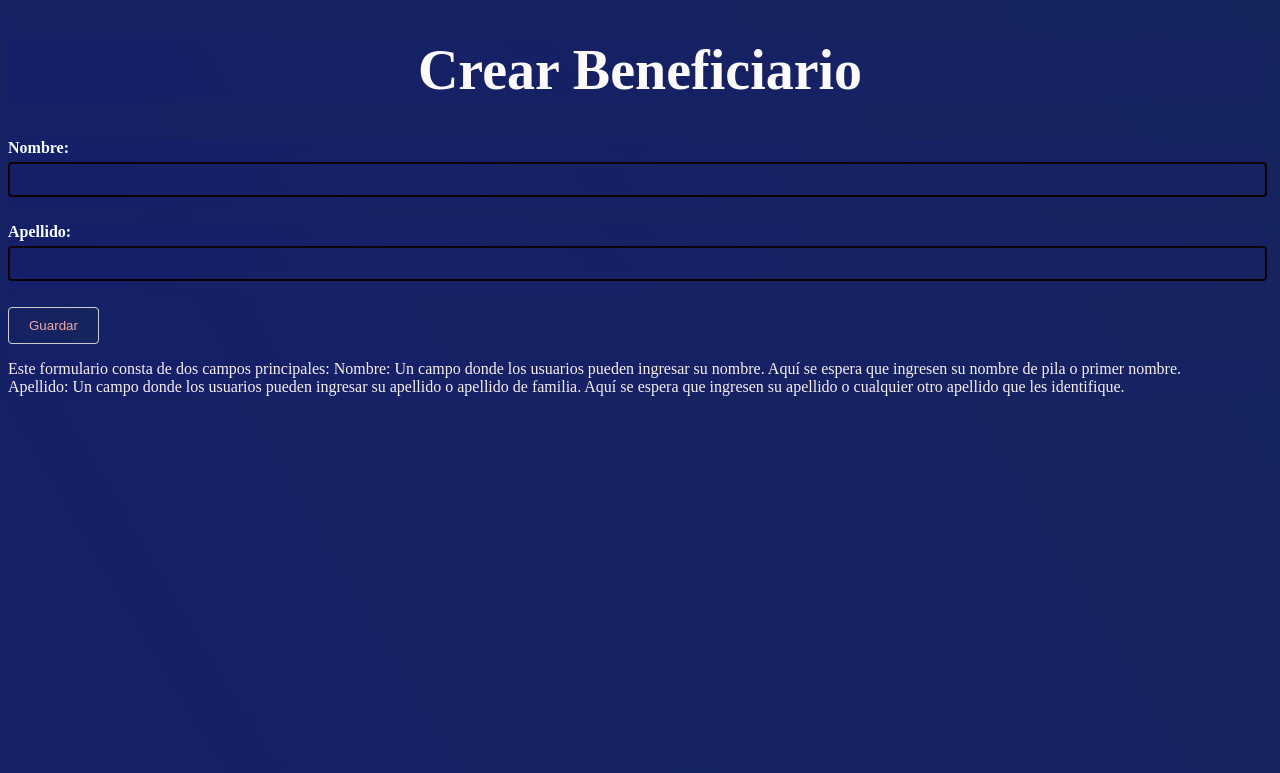
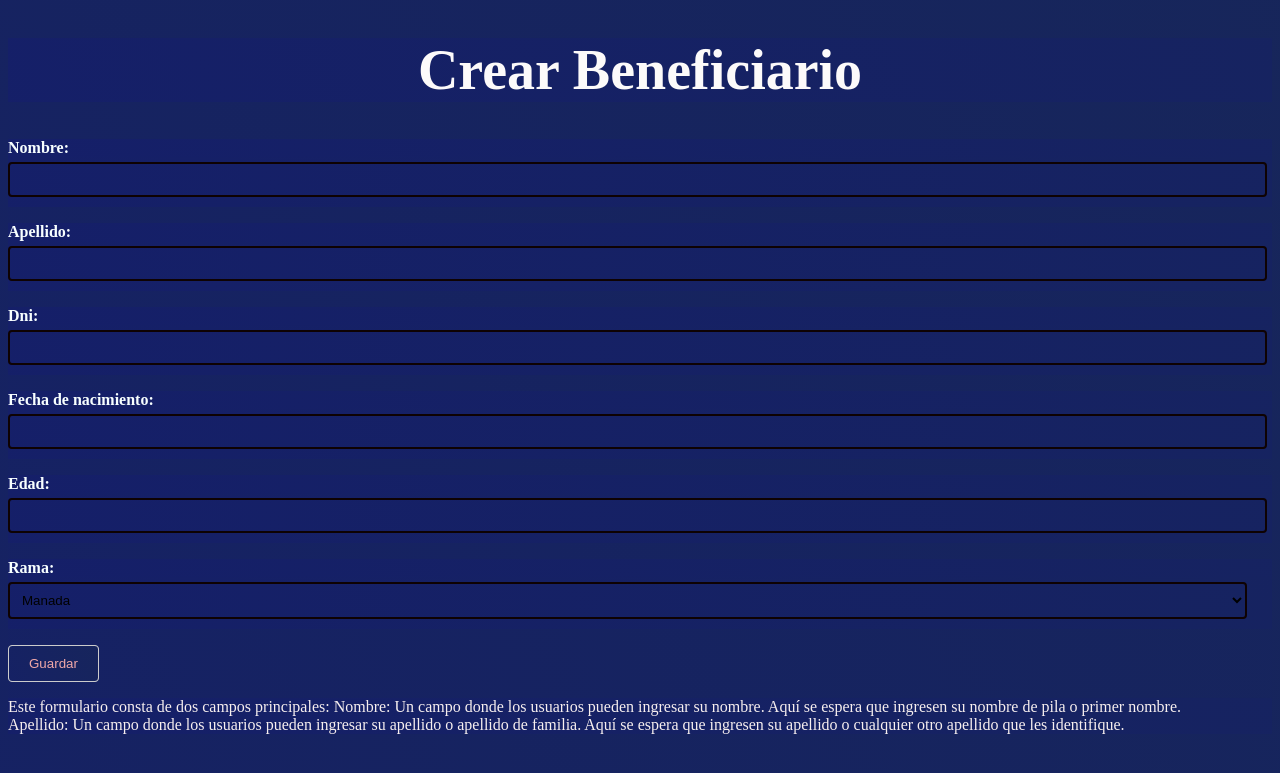
Before and after one commit to MolGuillermo/ProyectoIntegradorPythonBinaryBrains, a Django app: page /beneficiarios/crear/ in a window 1280 px wide. Shown: the top 773 px of the page. Run offline with Django 4.2, Linux system fonts and the light colour scheme.

Commit message:
cambios en estilos y agregando campos
Co-authored-by: Mauricio <mauriciosandrea@users.noreply.github.com>
Co-authored-by: MolGuillermo <MolGuillermo@users.noreply.github.com>
Co-authored-by: Natalia Noemi Liscio <NataliaLiscio1985@users.noreply.github.com>

```diff
--- a/asistencia/forms.py
+++ b/asistencia/forms.py
@@ -2,11 +2,19 @@
 from .models import Beneficiario, Asistencia
 
 class BeneficiarioForm(forms.ModelForm):
+    rama = forms.ChoiceField(choices=(
+        ('manada', 'Manada'),
+        ('unidad', 'Unidad'),
+        ('caminantes', 'Caminantes'),
+        ('rovers', 'Rovers'),
+        ('adultos', 'Adultos'),
+    ))
+
     class Meta:
         model = Beneficiario
-        fields = ('nombre', 'apellido')
+        fields = ('nombre', 'apellido', 'dni', 'fecha_de_nacimiento', 'edad','rama')
 
 class AsistenciaForm(forms.ModelForm):
     class Meta:
         model = Asistencia
-        fields = ('beneficiario', 'fecha', 'presente')
+        fields = ('beneficiario', 'fecha', 'presente', 'porcentaje')
--- a/asistencia/models.py
+++ b/asistencia/models.py
@@ -3,6 +3,10 @@
 class Beneficiario(models.Model):
     nombre = models.CharField(max_length=100)
     apellido = models.CharField(max_length=100)
+    dni = models.CharField(max_length=10)
+    fecha_de_nacimiento = models.DateField()
+    edad = models.CharField(max_length=3)
+    rama = models.CharField(max_length=16)
 
     def __str__(self):
         return f"{self.nombre} {self.apellido}"
@@ -11,6 +15,7 @@
     beneficiario = models.ForeignKey(Beneficiario, on_delete=models.CASCADE)
     fecha = models.DateField()
     presente = models.BooleanField(default=False)
+    porcentaje = models.FloatField(default=0.0)
 
     def __str__(self):
         return f"Asistencia de {self.beneficiario} el {self.fecha}"
--- a/asistencia/static/Crear_beneficiario.css
+++ b/asistencia/static/Crear_beneficiario.css
@@ -28,8 +28,8 @@
     max-width: 600px;
     margin: 0 auto;
     padding: 20px;
-    background-color: #fff;
-    box-shadow: 0 2px 5px rgba(0, 0, 0, 0.1);
+    background-color: #40046e;
+    box-shadow: 0 2px 5px rgba(250, 247, 247, 0.1);
   }
 
   h1 {
--- a/asistencia/static/gestion_beneficiarios.css
+++ b/asistencia/static/gestion_beneficiarios.css
@@ -1,4 +1,5 @@
 h1{
+    text-align: center;
     text-size: 100%;
     color: rgb(243, 243, 243);
 }
--- a/asistencia/static/styles.css
+++ b/asistencia/static/styles.css
@@ -1,7 +1,7 @@
 /* Estilos generales */
 
 /* styles.css */
-@import url('https://fonts.googleapis.com/css2? family= Kanit & display=swap');
+
 
 body {
   background-color: #ffffff; /* Fallback para navegadores que no admiten gradientes */
@@ -35,7 +35,7 @@
 h1 {
 
   text-align: center;
-  color: #333;
+  color: #fefefe;
 }
 
 h2 {
@@ -70,7 +70,7 @@
   display: block;
   margin-bottom: 5px;
   font-weight: bold;
-  color: #333;
+  color: #fefbfb;
 }
 
 form input[type="text"],
--- a/asistencia/templates/asistencia/gestion_beneficiarios.html
+++ b/asistencia/templates/asistencia/gestion_beneficiarios.html
@@ -6,7 +6,6 @@
 <head>
     <title>Gestión de Beneficiarios</title>
     <link rel="stylesheet" type="text/css" href="{% static 'gestion_beneficiarios.css' %}">
-
 
 </head>
 <body>
--- a/asistencia/templates/asistencia/index.html
+++ b/asistencia/templates/asistencia/index.html
@@ -4,7 +4,9 @@
 <head>
     <title>Asistencia Scout</title>
     <link rel="stylesheet" type="text/css" href="{% static 'styles.css' %}">
+
 </head>
+
 <h1>Página de Inicio</h1><br>
 <body>
 
--- a/asistencia/views.py
+++ b/asistencia/views.py
@@ -2,69 +2,106 @@
 from .models import Beneficiario, Asistencia
 from .forms import BeneficiarioForm, AsistenciaForm
 
+# Vista de la página de inicio
 def index(request):
     return render(request, 'asistencia/index.html')
 
+# Vista para gestionar los beneficiarios
 def gestion_beneficiarios(request):
+    # Obtener todos los beneficiarios de la base de datos
     beneficiarios = Beneficiario.objects.all()
+    # Renderizar la plantilla 'gestion_beneficiarios.html' y pasar los beneficiarios como contexto
     return render(request, 'asistencia/gestion_beneficiarios.html', {'beneficiarios': beneficiarios})
 
+# Vista para crear un nuevo beneficiario
 def crear_beneficiario(request):
     if request.method == 'POST':
+        # Si se recibió una solicitud POST, se crea un formulario con los datos recibidos
         form = BeneficiarioForm(request.POST)
         if form.is_valid():
+            # Si el formulario es válido, se guarda en la base de datos
             form.save()
             return redirect('gestion_beneficiarios')
     else:
+        # Si no es una solicitud POST, se crea un formulario vacío
         form = BeneficiarioForm()
+    # Renderizar la plantilla 'crear_beneficiario.html' y pasar el formulario como contexto
     return render(request, 'asistencia/crear_beneficiario.html', {'form': form})
 
+# Vista para modificar un beneficiario existente
 def modificar_beneficiario(request, pk):
+    # Obtener el beneficiario con el ID especificado, o mostrar un error 404 si no existe
     beneficiario = get_object_or_404(Beneficiario, pk=pk)
     if request.method == 'POST':
+        # Si se recibió una solicitud POST, se crea un formulario con los datos recibidos y el beneficiario existente
         form = BeneficiarioForm(request.POST, instance=beneficiario)
         if form.is_valid():
+            # Si el formulario es válido, se guarda en la base de datos
             form.save()
             return redirect('gestion_beneficiarios')
     else:
+        # Si no es una solicitud POST, se crea un formulario con los datos del beneficiario existente
         form = BeneficiarioForm(instance=beneficiario)
+    # Renderizar la plantilla 'modificar_beneficiario.html' y pasar el formulario y el beneficiario como contexto
     return render(request, 'asistencia/modificar_beneficiario.html', {'form': form, 'beneficiario': beneficiario})
 
+# Vista para eliminar un beneficiario existente
 def eliminar_beneficiario(request, pk):
+    # Obtener el beneficiario con el ID especificado, o mostrar un error 404 si no existe
     beneficiario = get_object_or_404(Beneficiario, pk=pk)
     if request.method == 'POST':
+        # Si se recibió una solicitud POST, se elimina el beneficiario de la base de datos
         beneficiario.delete()
-        return redirect('gestion_beneficiario')
+        return redirect('gestion_beneficiarios')
+    # Renderizar la plantilla 'eliminar_beneficiario.html' y pasar el beneficiario como contexto
     return render(request, 'asistencia/eliminar_beneficiario.html', {'beneficiario': beneficiario})
 
+# Vista para gestionar las asistencias
 def gestion_asistencias(request):
+    # Obtener todas las asistencias de la base de datos
     asistencias = Asistencia.objects.all()
+    # Renderizar la plantilla 'gestion_asistencias.html' y pasar las asistencias como contexto
     return render(request, 'asistencia/gestion_asistencias.html', {'asistencias': asistencias})
 
+# Vista para crear una nueva asistencia
 def crear_asistencia(request):
     if request.method == 'POST':
+        # Si se recibió una solicitud POST, se crea un formulario con los datos recibidos
         form = AsistenciaForm(request.POST)
         if form.is_valid():
+            # Si el formulario es válido, se guarda en la base de datos
             form.save()
             return redirect('gestion_asistencias')
     else:
+        # Si no es una solicitud POST, se crea un formulario vacío
         form = AsistenciaForm()
+    # Renderizar la plantilla 'crear_asistencia.html' y pasar el formulario como contexto
     return render(request, 'asistencia/crear_asistencia.html', {'form': form})
 
+# Vista para modificar una asistencia existente
 def modificar_asistencia(request, pk):
+    # Obtener la asistencia con el ID especificado, o mostrar un error 404 si no existe
     asistencia = get_object_or_404(Asistencia, pk=pk)
     if request.method == 'POST':
+        # Si se recibió una solicitud POST, se crea un formulario con los datos recibidos y la asistencia existente
         form = AsistenciaForm(request.POST, instance=asistencia)
         if form.is_valid():
+            # Si el formulario es válido, se guarda en la base de datos
             form.save()
             return redirect('gestion_asistencias')
     else:
+        # Si no es una solicitud POST, se crea un formulario con los datos de la asistencia existente
         form = AsistenciaForm(instance=asistencia)
+    # Renderizar la plantilla 'modificar_asistencia.html' y pasar el formulario y la asistencia como contexto
     return render(request, 'asistencia/modificar_asistencia.html', {'form': form, 'asistencia': asistencia})
 
+# Vista para eliminar una asistencia existente
 def eliminar_asistencia(request, pk):
+    # Obtener la asistencia con el ID especificado, o mostrar un error 404 si no existe
     asistencia = get_object_or_404(Asistencia, pk=pk)
     if request.method == 'POST':
+        # Si se recibió una solicitud POST, se elimina la asistencia de la base de datos
         asistencia.delete()
         return redirect('gestion_asistencias')
+    # Renderizar la plantilla 'eliminar_asistencia.html' y pasar la asistencia como contexto
     return render(request, 'asistencia/eliminar_asistencia.html', {'asistencia': asistencia})
--- a/scout/urls.py
+++ b/scout/urls.py
@@ -15,17 +15,18 @@
     2. Add a URL to urlpatterns:  path('blog/', include('blog.urls'))
 """
 from django.urls import path
-from asistencia.views import index, gestion_beneficiarios,crear_beneficiario,modificar_beneficiario,eliminar_beneficiario,gestion_asistencias,crear_asistencia,modificar_asistencia,eliminar_asistencia
-
+# from asistencia.views import index, gestion_beneficiarios,crear_beneficiario,modificar_beneficiario,eliminar_beneficiario,gestion_asistencias,crear_asistencia,modificar_asistencia,eliminar_asistencia
+from asistencia import views
 
 urlpatterns = [
-    path('', index, name='index'),
-    path('beneficiarios/', gestion_beneficiarios, name='gestion_beneficiarios'),
-    path('beneficiarios/crear/', crear_beneficiario, name='crear_beneficiario'),
-    path('beneficiarios/modificar/<int:pk>/', modificar_beneficiario, name='modificar_beneficiario'),
-    path('beneficiario/eliminar/<int:pk>/', eliminar_beneficiario, name='eliminar_beneficiario'),
-    path('asistencias/', gestion_asistencias, name='gestion_asistencias'),
-    path('asistencias/crear/', crear_asistencia, name='crear_asistencia'),
-    path('asistencias/modificar/<int:pk>/', modificar_asistencia, name='modificar_asistencia'),
-    path('asistencias/eliminar/<int:pk>/', eliminar_asistencia, name='eliminar_asistencia'),
+    path('', views.index, name='index'),
+    path('', views.index, name='index'),
+    path('beneficiarios/', views.gestion_beneficiarios, name='gestion_beneficiarios'),
+    path('beneficiarios/crear/', views.crear_beneficiario, name='crear_beneficiario'),
+    path('beneficiarios/modificar/<int:pk>/', views.modificar_beneficiario, name='modificar_beneficiario'),
+    path('beneficiario/eliminar/<int:pk>/', views.eliminar_beneficiario, name='eliminar_beneficiario'),
+    path('asistencias/', views.gestion_asistencias, name='gestion_asistencias'),
+    path('asistencias/crear/', views.crear_asistencia, name='crear_asistencia'),
+    path('asistencias/modificar/<int:pk>/', views.modificar_asistencia, name='modificar_asistencia'),
+    path('asistencias/eliminar/<int:pk>/', views.eliminar_asistencia, name='eliminar_asistencia'),
 ]
```
Also changed, not shown: asistencia/static/img/FOGON VIRTUAL.jpg (added), asistencia/static/img/Flor de lis1.png (added), asistencia/static/img/flor de lis.png (added).
